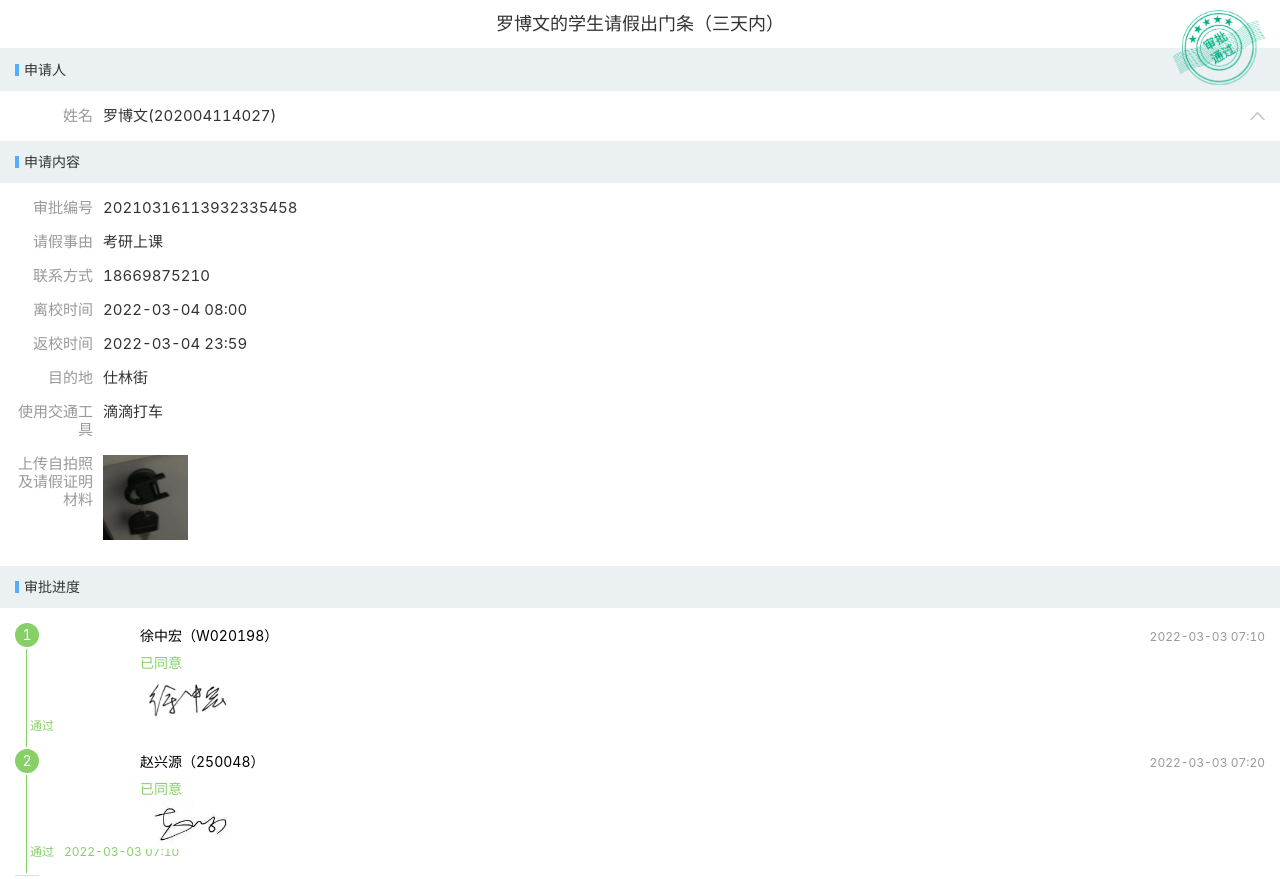
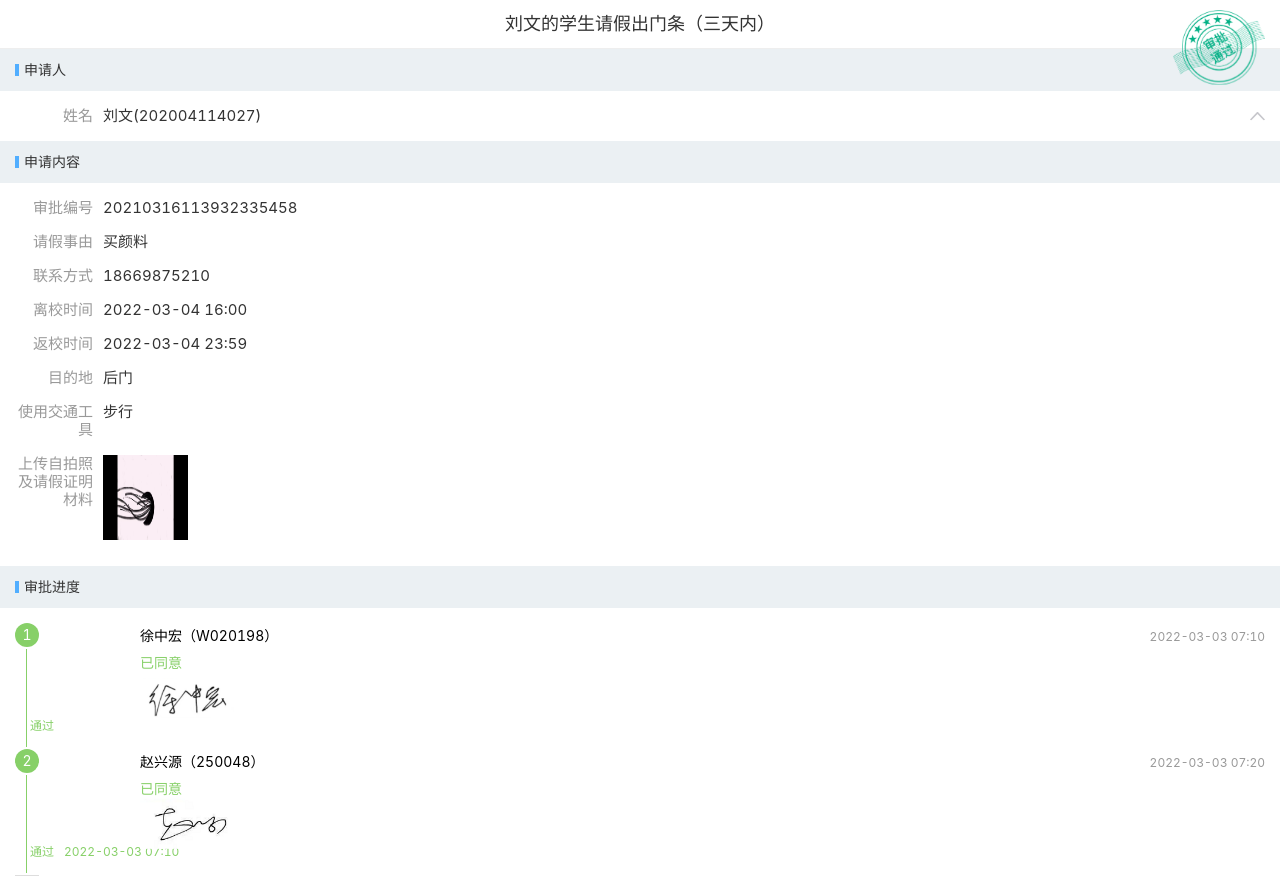
Before and after one commit to yibanjiatiao1/4nan3, a plain HTML site: page index.html in a window 1280 px wide. Shown: the top 879 px of the page. Drawn offline with Linux system fonts and the light colour scheme; a script that the page names is missing.

Commit message:
Update index.html

```diff
--- a/index.html
+++ b/index.html
@@ -30,7 +30,7 @@
     <div class="hx-layout">
      <main class="hx-content">
       <div class="wfTitle___Y-ebx">
-       罗博文的学生请假出门条（三天内）
+       刘文的学生请假出门条（三天内）
       </div>
       <div class="hx-detail">
        <div class="hx-detail-group">
@@ -46,7 +46,7 @@
        <span class="hx-detail-item-label">姓名</span>
        <div class="hx-detail-item-field">
         <div class="am-flexbox am-flexbox-justify-start am-flexbox-align-center">
-         罗博文(202004114027)
+         刘文(202004114027)
         </div>
        </div>
       </div>
@@ -66,17 +66,17 @@
        <div class="hx-detail-item">
         <span class="hx-detail-item-label">学院</span>
         <div class="hx-detail-item-field">
-         戏剧学院        </div>
+         美术学院        </div>
        </div>
        <div class="hx-detail-item">
         <span class="hx-detail-item-label">专业</span>
         <div class="hx-detail-item-field">
-         戏剧与导演        </div>
+         国画        </div>
        </div>
        <div class="hx-detail-item">
         <span class="hx-detail-item-label">班级</span>
         <div class="hx-detail-item-field">
-         20戏导班        </div>
+         20国画1班        </div>
        </div>
        <div class="hx-detail-item">
         <span class="hx-detail-item-label">年级</span>
@@ -119,7 +119,7 @@
          <div class="hx-detail-item">
           <span class="hx-detail-item-label">请假事由</span>
           <div class="hx-detail-item-field">
-           考研上课          </div>
+           买颜料          </div>
          </div>
          <div class="hx-detail-item">
           <span class="hx-detail-item-label">联系方式</span>
@@ -129,7 +129,7 @@
          <div class="hx-detail-item">
           <span class="hx-detail-item-label">离校时间</span>
           <div class="hx-detail-item-field">
-           2022-03-04 08:00          </div>
+           2022-03-04 16:00          </div>
          </div>
          <div class="hx-detail-item">
           <span class="hx-detail-item-label">返校时间</span>
@@ -139,18 +139,18 @@
          <div class="hx-detail-item">
           <span class="hx-detail-item-label">目的地</span>
           <div class="hx-detail-item-field">
-           仕林街          </div>
+           后门          </div>
          </div>
          <div class="hx-detail-item">
           <span class="hx-detail-item-label">使用交通工具</span>
           <div class="hx-detail-item-field">
-           滴滴打车          </div>
+           步行          </div>
          </div>
          <div class="hx-detail-item">
           <span class="hx-detail-item-label">上传自拍照及请假证明材料</span>
           <div class="hx-detail-item-field">
            <div class="hx-detail-image">
-            <img src="./工作流_files/111.jpg" alt="" style="margin-right: 10px; width: 84.6667px;
+            <img src="./工作流_files/n3.jpg" alt="" style="margin-right: 10px; width: 84.6667px;
     height: 84.6667px; margin-bottom: 10px;">
            </div>
           </div>
```
